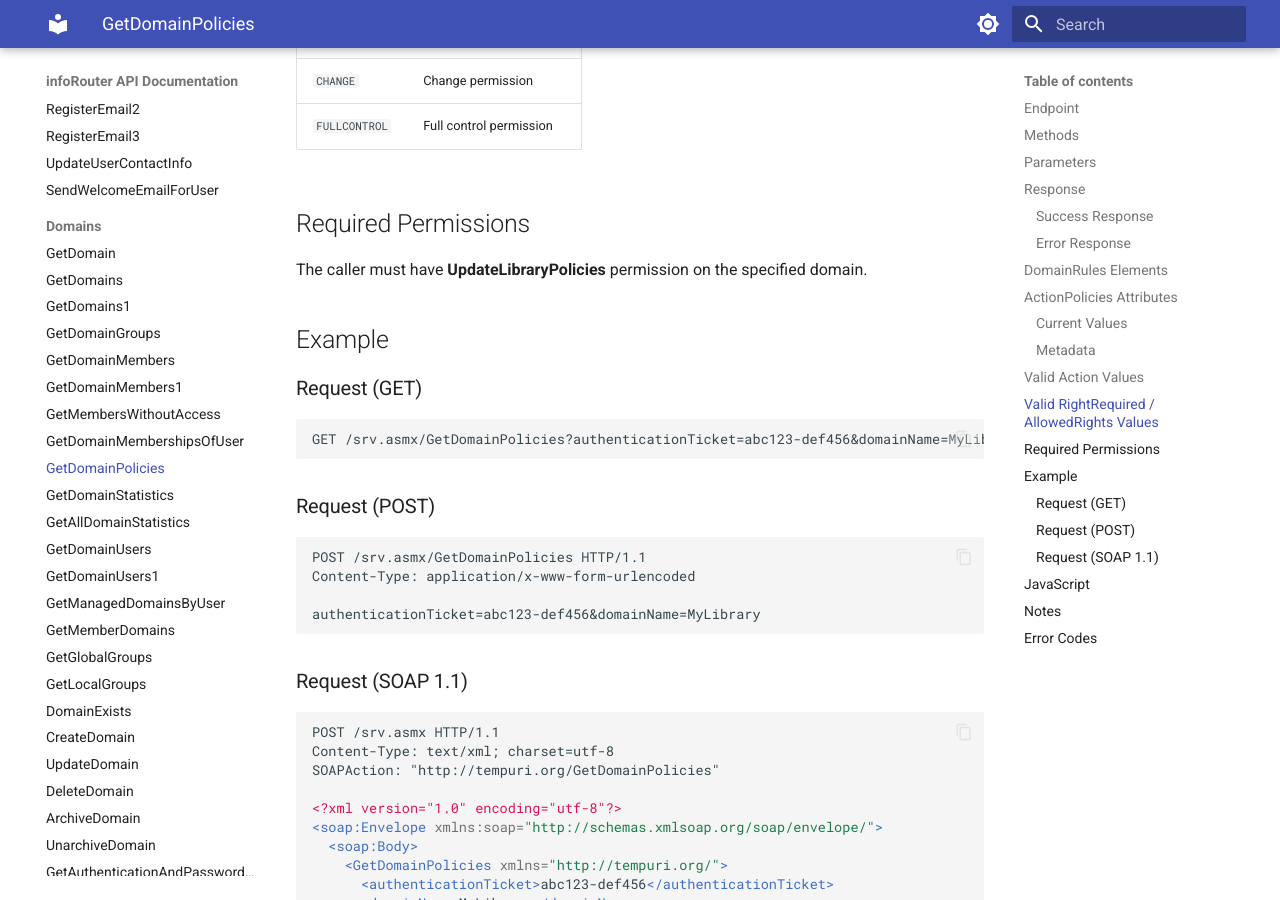
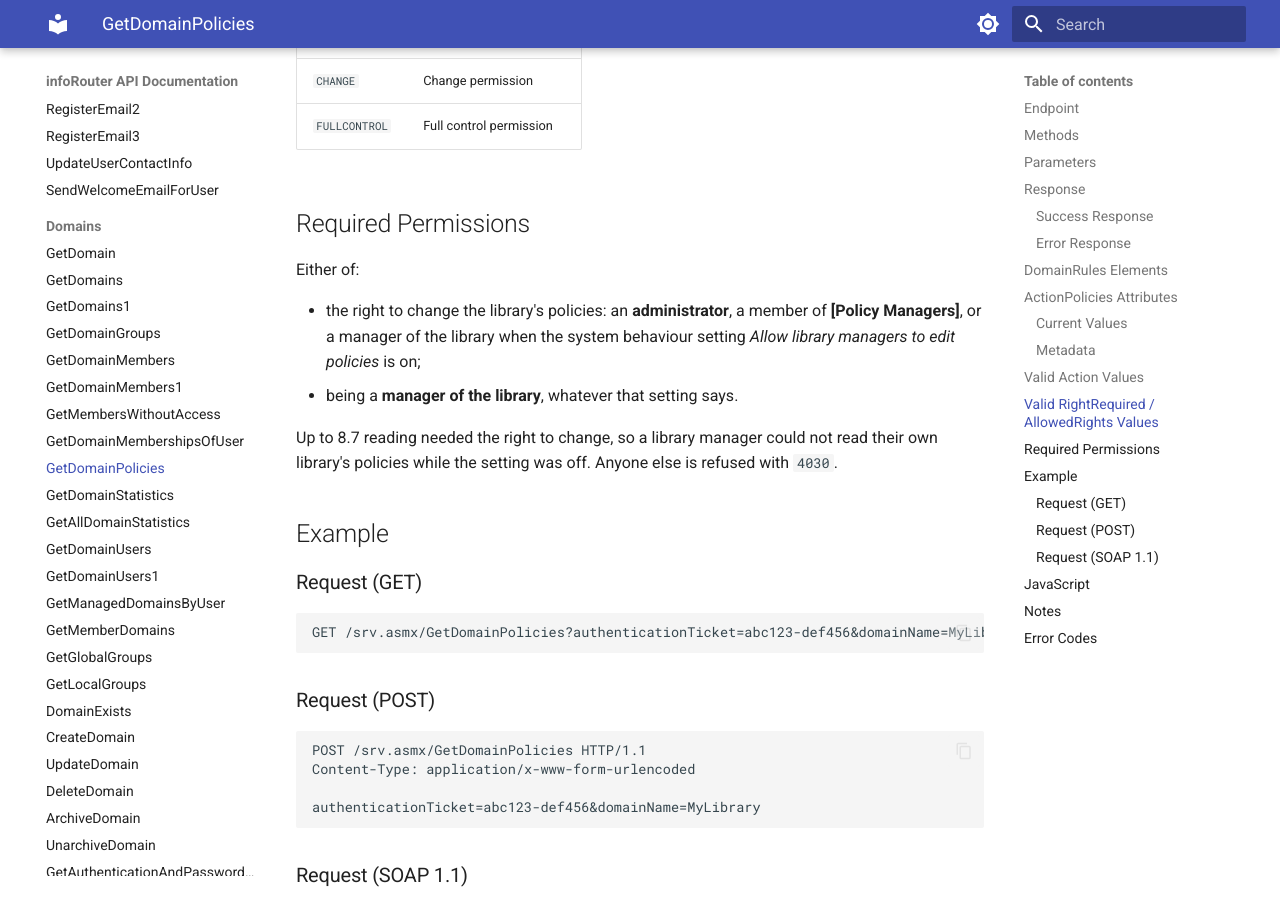
Before and after one commit to inforouter/apidocs, an MkDocs documentation site: the page built from docs/GetDomainPolicies.md, in a window 1280 px wide and 900 px high, scrolled down 6354 px. Built offline with MkDocs 1.6.1 and Material for MkDocs 9.7.7, drawn with Linux system fonts in a browser that asks for light colours; some of the changed text lies outside the part shown.

Commit message:
GetDomainPolicies: the library's managers may always read them
Co-Authored-By: Claude Opus 5.5 <noreply@anthropic.com>

```diff
--- a/docs/GetDomainPolicies.md
+++ b/docs/GetDomainPolicies.md
@@ -180,7 +180,12 @@ These describe the configuration options available for each policy (used by UI t
 
 ## Required Permissions
 
-The caller must have **UpdateLibraryPolicies** permission on the specified domain.
+Either of:
+
+- the right to change the library's policies: an **administrator**, a member of **[Policy Managers]**, or a manager of the library when the system behaviour setting *Allow library managers to edit policies* is on;
+- being a **manager of the library**, whatever that setting says.
+
+Up to 8.7 reading needed the right to change, so a library manager could not read their own library's policies while the setting was off. Anyone else is refused with `4030`.
 
 ## Example
 
@@ -280,5 +285,6 @@ The `errorCode` values this operation returns, checked against a running server:
 | `errorCode` | When |
 |---:|---|
 | `4010` | the ticket is expired or unknown, or there is no ticket at all |
+| `4030` | the caller may neither change the library's policies nor manages the library |
 | `4041` | no library by that name - including one the caller cannot see |
 | `HTTP 400` | a required string parameter was empty; refused by model binding, so there is no error document |
```
Also changed, not shown: docs/AdministrativeRoles.md (+1 -1 lines).
